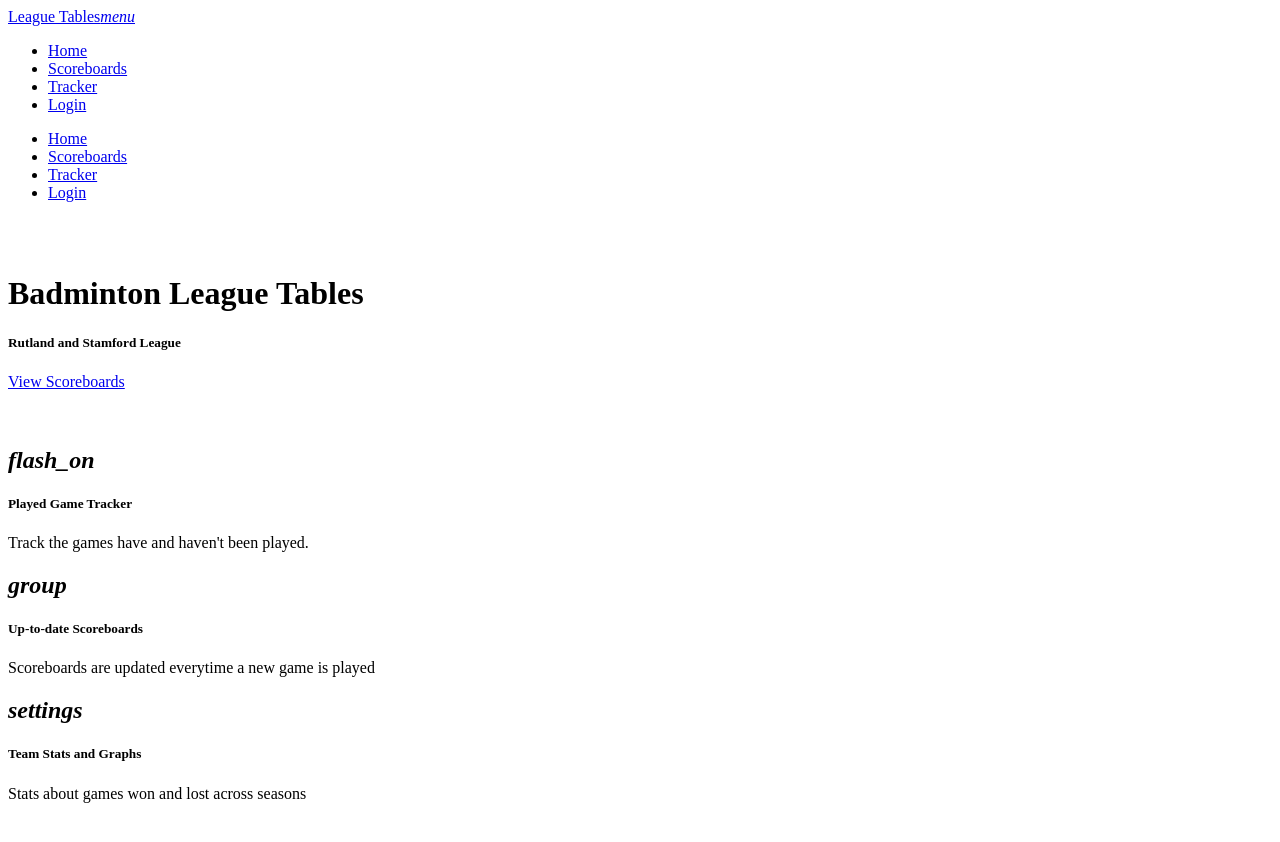
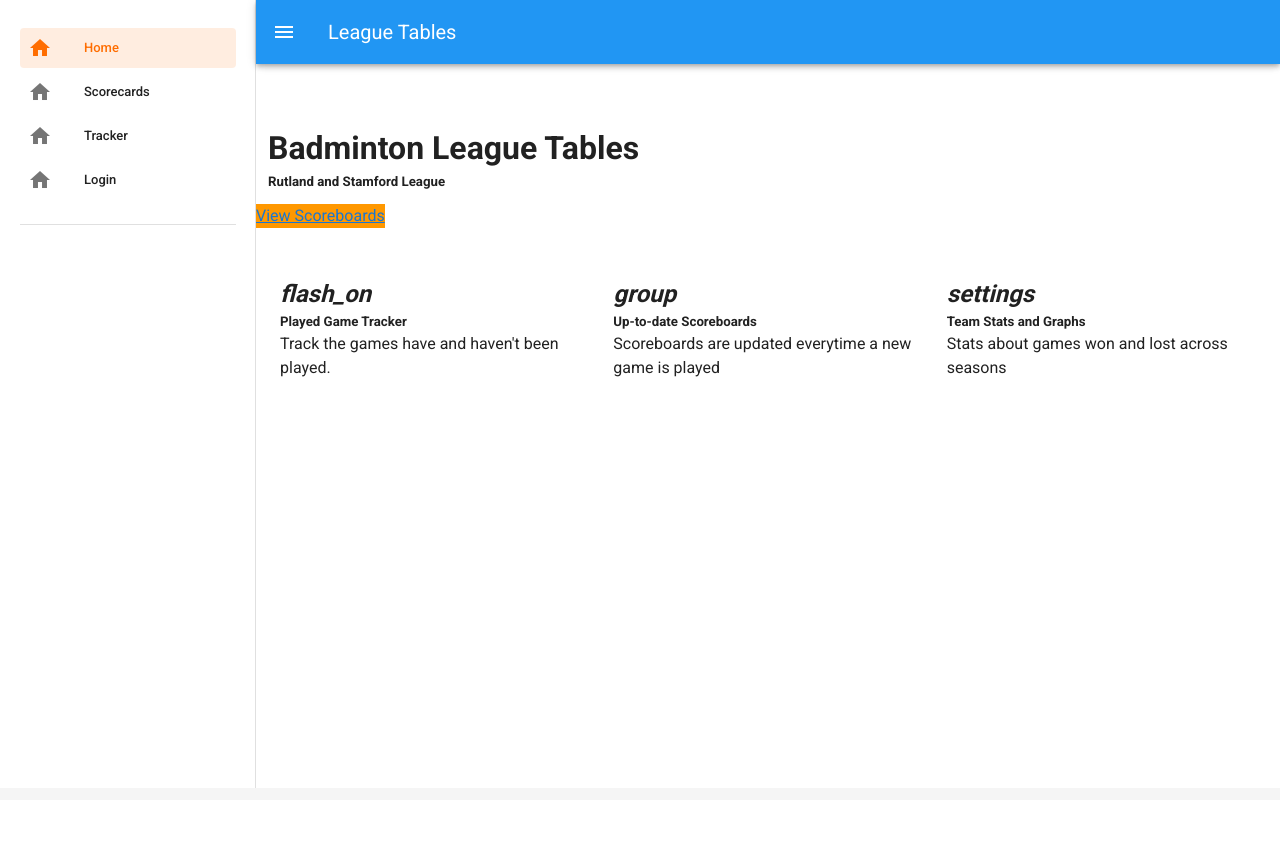
Before and after one commit to TheTemptingSavior/badminton-league-tables, a Vue app in the folder frontend/: page /scoreboards in a window 1280 px wide. Shown: the top 842 px of the page. After the commit the page ends 800 px from the top, so only its background shows below. Built offline with nearby package versions, Linux system fonts and the light colour scheme.

Commit message:
Fixed navbar to use Vuetify

```diff
--- a/frontend/public/index.html
+++ b/frontend/public/index.html
@@ -5,7 +5,9 @@
     <meta http-equiv="X-UA-Compatible" content="IE=edge">
     <meta name="viewport" content="width=device-width,initial-scale=1.0">
     <link rel="icon" href="<%= BASE_URL %>favicon.ico">
-    <title><%= htmlWebpackPlugin.options.title %></title>
+    <link href="https://fonts.googleapis.com/css?family=Roboto:100,300,400,500,700,900" rel="stylesheet">
+    <link href="https://cdn.jsdelivr.net/npm/@mdi/font@4.x/css/materialdesignicons.min.css" rel="stylesheet">
+      <title><%= htmlWebpackPlugin.options.title %></title>
   </head>
   <body>
     <noscript>
--- a/frontend/src/App.vue
+++ b/frontend/src/App.vue
@@ -1,10 +1,25 @@
 <template>
-  <div id="app">
-    <div id="nav">
+  <v-app id="app">
+    <v-navigation-drawer app absolute left v-model="drawer" :permanent="$vuetify.breakpoint.mdAndUp" class="px-3 py-5">
+      <!-- Side Navigation Drawer -->
       <NavBar />
-    </div>
-    <router-view/>
-  </div>
+    </v-navigation-drawer>
+
+    <!-- Top bar -->
+    <v-app-bar app color="blue" dark>
+      <v-app-bar-nav-icon @click="drawer = !drawer" />
+      <v-toolbar-title>League Tables</v-toolbar-title>
+    </v-app-bar>
+
+    <!-- Page content -->
+    <v-main app>
+      <router-view />
+    </v-main>
+
+    <v-footer app>
+      <!-- Footer content -->
+    </v-footer>
+  </v-app>
 </template>
 
 <style>
@@ -14,5 +29,10 @@
 import NavBar from "@/components/NavBar";
 export default {
   components: { NavBar },
+  data() {
+    return {
+      drawer: null,
+    }
+  }
 }
 </script>
--- a/frontend/src/components/NavBar.vue
+++ b/frontend/src/components/NavBar.vue
@@ -1,61 +1,101 @@
 <template>
-  <div class="nav">
-    <nav class="light-blue lighten-1">
-      <div class="nav-wrapper">
-        <router-link to="/" class="brand-logo">League Tables</router-link>
-        <a href="#" data-target="mobile-demo" class="sidenav-trigger">
-          <i class="material-icons">menu</i>
-        </a>
-        <ul class="right hide-on-med-and-down">
-          <li v-bind:class="{ active: isHome }"><router-link to="/">Home</router-link></li>
-          <li v-bind:class="{ active: isScoreboards }"><router-link to="/scoreboards">Scoreboards</router-link></li>
-          <li v-bind:class="{ active: isTracker }"><router-link to="/tracker">Tracker</router-link></li>
+  <v-list nav dense>
+    <div v-if="!$vuetify.breakpoint.mdAndUp"><br /><br /></div>
+    <v-list-item-group v-model="group" active-class="orange--text text--accent-4">
+      <v-list-item to="/">
+          <v-list-item-icon>
+            <v-icon>mdi-home</v-icon>
+          </v-list-item-icon>
+          <v-list-item-title>Home</v-list-item-title>
+      </v-list-item>
+      <v-list-item to="/scoreboards">
+        <v-list-item-icon>
+          <v-icon>mdi-home</v-icon>
+        </v-list-item-icon>
+        <v-list-item-title>Scorecards</v-list-item-title>
+      </v-list-item>
+      <v-list-item to="/tracker">
+        <v-list-item-icon>
+          <v-icon>mdi-home</v-icon>
+        </v-list-item-icon>
+        <v-list-item-title>Tracker</v-list-item-title>
+      </v-list-item>
+      <v-list-item v-on:click="logout" v-if="isLoggedIn">
+        <v-list-item-icon>
+          <v-icon>mdi-home</v-icon>
+        </v-list-item-icon>
+        <v-list-item-title>Logout</v-list-item-title>
+      </v-list-item>
+      <v-list-item to="/admin" v-if="isLoggedIn">
+        <v-list-item-icon>
+          <v-icon>mdi-home</v-icon>
+        </v-list-item-icon>
+        <v-list-item-title>Admin</v-list-item-title>
+      </v-list-item>
+      <v-list-item to="/login" v-if="!isLoggedIn">
+        <v-list-item-icon>
+          <v-icon>mdi-home</v-icon>
+        </v-list-item-icon>
+        <v-list-item-title>Login</v-list-item-title>
+      </v-list-item>
+    </v-list-item-group>
 
-          <li v-if="isLoggedIn" v-bind:class="{ adminActive: isAdmin }"><router-link to="/admin">Admin</router-link></li>
-          <li v-if="!isLoggedIn" v-bind:class="{ active: isLogin }"><router-link to="/login">Login</router-link></li>
-          <li v-else v-on:click="logout"><router-link to="/">Logout</router-link></li>
-        </ul>
-      </div>
-    </nav>
+    <br />
+    <v-divider />
+    <br />
 
-    <ul class="sidenav" id="mobile-demo">
-      <li v-bind:class="{ active: isHome }"><router-link to="/">Home</router-link></li>
-      <li v-bind:class="{ active: isScoreboards }"><router-link to="/scoreboards">Scoreboards</router-link></li>
-      <li v-bind:class="{ active: isTracker }"><router-link to="/tracker">Tracker</router-link></li>
-
-      <li v-if="isLoggedIn" v-bind:class="{ active: isAdmin }"><router-link to="/admin">Admin</router-link></li>
-
-      <li v-if="!isLoggedIn" v-bind:class="{ active: isLogin }"><router-link to="/login">Login</router-link></li>
-      <li v-else v-on:click="logout"><router-link to="/">Logout</router-link></li>
-    </ul>
-
-    <AdminNavBar v-if="isLoggedIn" />
-  </div>
+    <v-list-item-group v-model="adminGroup" v-if="isLoggedIn" active-class="orange--text text--accent-4">
+      <v-list-item to="/admin/scorecards/new">
+        <v-list-item-icon>
+          <v-icon>mdi-home</v-icon>
+        </v-list-item-icon>
+        <v-list-item-title>New Scorecard</v-list-item-title>
+      </v-list-item>
+      <v-list-item to="/admin/scorecards/manage">
+        <v-list-item-icon>
+          <v-icon>mdi-home</v-icon>
+        </v-list-item-icon>
+        <v-list-item-title>Manage Scorecards</v-list-item-title>
+      </v-list-item>
+      <v-list-item to="/admin/teams">
+        <v-list-item-icon>
+          <v-icon>mdi-home</v-icon>
+        </v-list-item-icon>
+        <v-list-item-title>Teams</v-list-item-title>
+      </v-list-item>
+      <v-list-item to="/admin/analytics">
+        <v-list-item-icon>
+          <v-icon>mdi-home</v-icon>
+        </v-list-item-icon>
+        <v-list-item-title>Analytics</v-list-item-title>
+      </v-list-item>
+      <v-list-item to="/admin/users">
+        <v-list-item-icon>
+          <v-icon>mdi-home</v-icon>
+        </v-list-item-icon>
+        <v-list-item-title>Users</v-list-item-title>
+      </v-list-item>
+      <v-list-item to="/admin/help">
+        <v-list-item-icon>
+          <v-icon>mdi-home</v-icon>
+        </v-list-item-icon>
+        <v-list-item-title>Help</v-list-item-title>
+      </v-list-item>
+    </v-list-item-group>
+  </v-list>
 </template>
 
 <script>
-import AdminNavBar from "@/components/admin/AdminNavBar";
 export default {
   name: "NavBar",
-  components: {AdminNavBar},
+  components: {},
   data() {
     return {
-      dropdownName: "admin-dropdown"
+      group: null,
+      adminGroup: null,
     }
   },
   computed: {
-    isHome() {
-      return this.$route.name === 'Home';
-    },
-    isScoreboards() {
-      return this.$route.name === 'Scoreboards';
-    },
-    isTracker() {
-      return this.$route.name === 'Tracker';
-    },
-    isLogin() {
-      return this.$route.name === 'Login';
-    },
     isAdmin() {
       return this.$route.name.toLowerCase().startsWith('admin');
     },
@@ -77,7 +117,7 @@ export default {
       // TODO: Redirect to the home page
       console.log("User logging out");
       this.$store.dispatch('logoutUser');
-    }
+    },
   },
   created() {
     this.unwatch = this.$store.watch(
@@ -105,7 +145,5 @@ export default {
 </script>
 
 <style scoped>
-.adminActive {
-  background: #039be5;
-}
+
 </style>
--- a/frontend/src/main.js
+++ b/frontend/src/main.js
@@ -1,5 +1,6 @@
 import Vue from 'vue'
-import vuetify from "vuetify";
+import vuetify from "@/plugins/vuetify";
+import 'vuetify/dist/vuetify.min.css'
 import axios from 'axios'
 import VueAxios from 'vue-axios'
 
--- /dev/null
+++ b/frontend/src/plugins/vuetify.js
@@ -0,0 +1,9 @@
+import Vue from 'vue'
+import Vuetify from 'vuetify'
+import 'vuetify/dist/vuetify.min.css'
+
+Vue.use(Vuetify)
+
+const opts = {}
+
+export default new Vuetify(opts)
```
